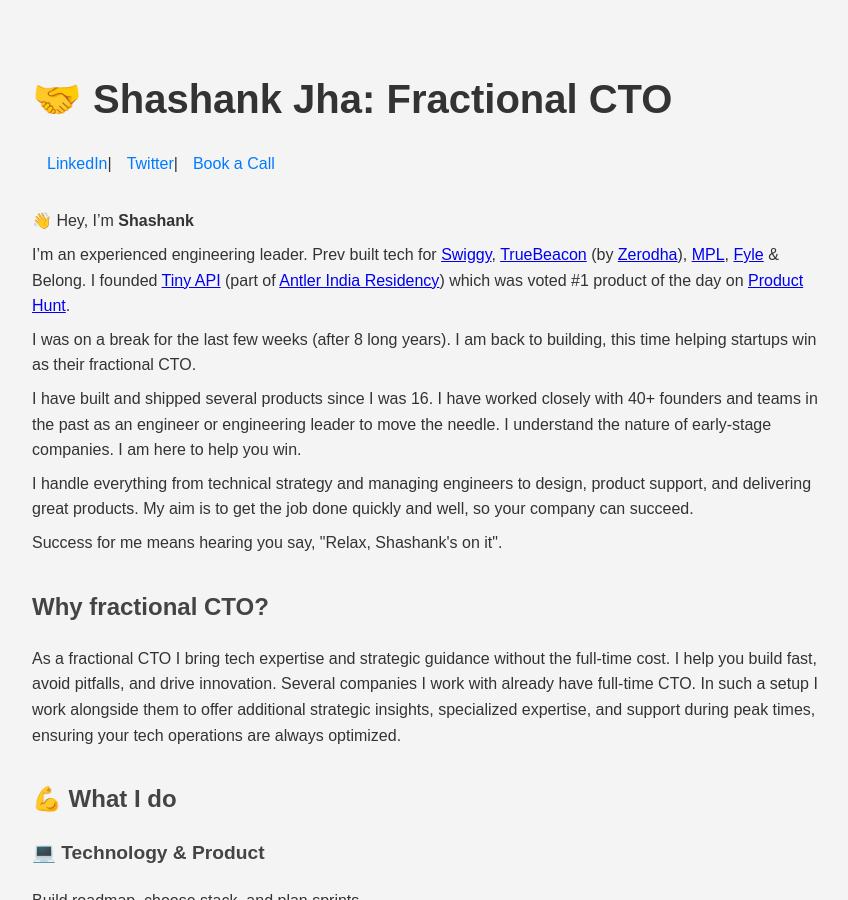
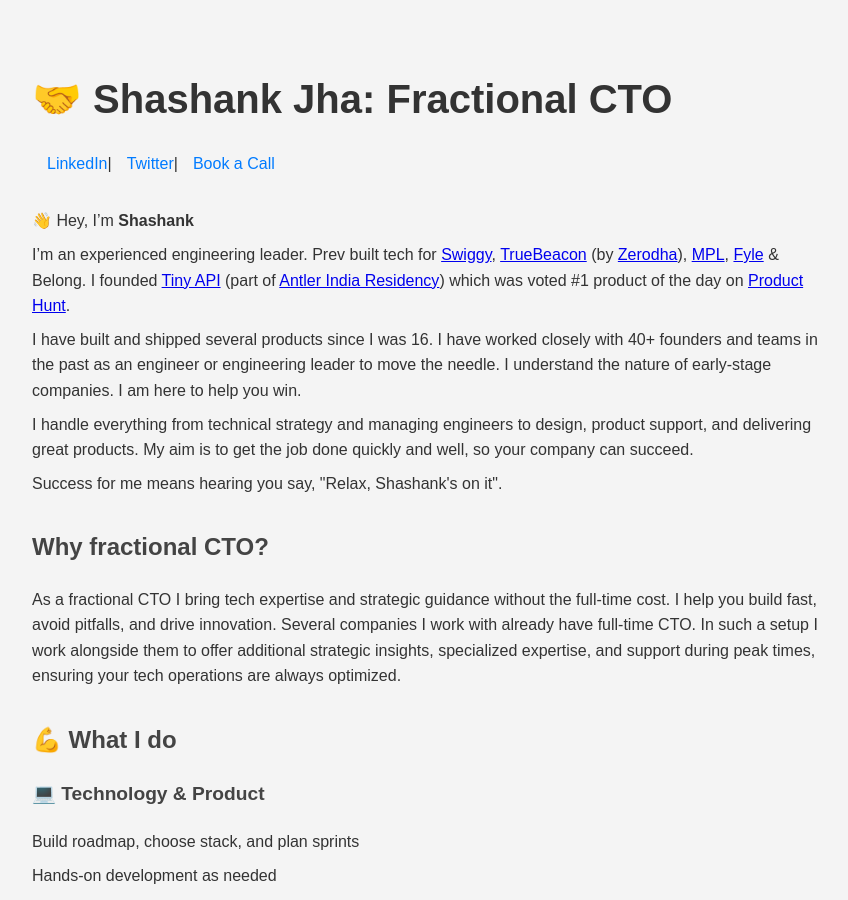
Before and after one commit to theshajha/theshajha, a Jekyll site: the page cto.html, which Jekyll copies as it is, in a window 1280 px wide and 900 px high. Shown: the whole window, without its empty margins (208-1056 px from the left). Built offline with Jekyll 4.4.1, drawn with Linux system fonts in a browser that asks for light colours.

Commit message:
updated landing page

```diff
--- a/cto.html
+++ b/cto.html
@@ -127,7 +127,7 @@
     <section class="section">
         <p>👋 Hey, I’m <b>Shashank</b></p>
         <p>I’m an experienced engineering leader. Prev built tech for <a href="https://swiggy.com" target="_blank">Swiggy</a>, <a href="https://truebeacon.com" target="_blank">TrueBeacon</a> (by <a href="https://zerodha.com" target="_blank">Zerodha</a>), <a href="https://mpl.live" target="_blank">MPL</a>, <a href="https://fylehq.com" target="_blank">Fyle</a> & Belong. I founded <a href="https://tinyapi.co" target="_blank">Tiny API</a> (part of <a href="https://www.antler.co/" target="_blank">Antler India Residency</a>) which was voted #1 product of the day on <a href="https://www.producthunt.com/products/tiny-api#tiny-api" target="_blank">Product Hunt</a>.</p>
-        <p>I was on a break for the last few weeks (after 8 long years). I am back to building, this time helping startups win as their fractional CTO.</p>
+        <!-- <p>I was on a break for the last few weeks (after 8 long years). I am back to building, this time helping startups win as their fractional CTO.</p> -->
         <p>I have built and shipped several products since I was 16. I have worked closely with 40+ founders and teams in the past as an engineer or engineering leader to move the needle. I understand the nature of early-stage companies. I am here to help you win.</p>
         <p>I handle everything from technical strategy and managing engineers to design, product support, and delivering great products. My aim is to get the job done quickly and well, so your company can succeed.</p>
         <p>Success for me means hearing you say, "Relax, Shashank's on it".</p>
```
